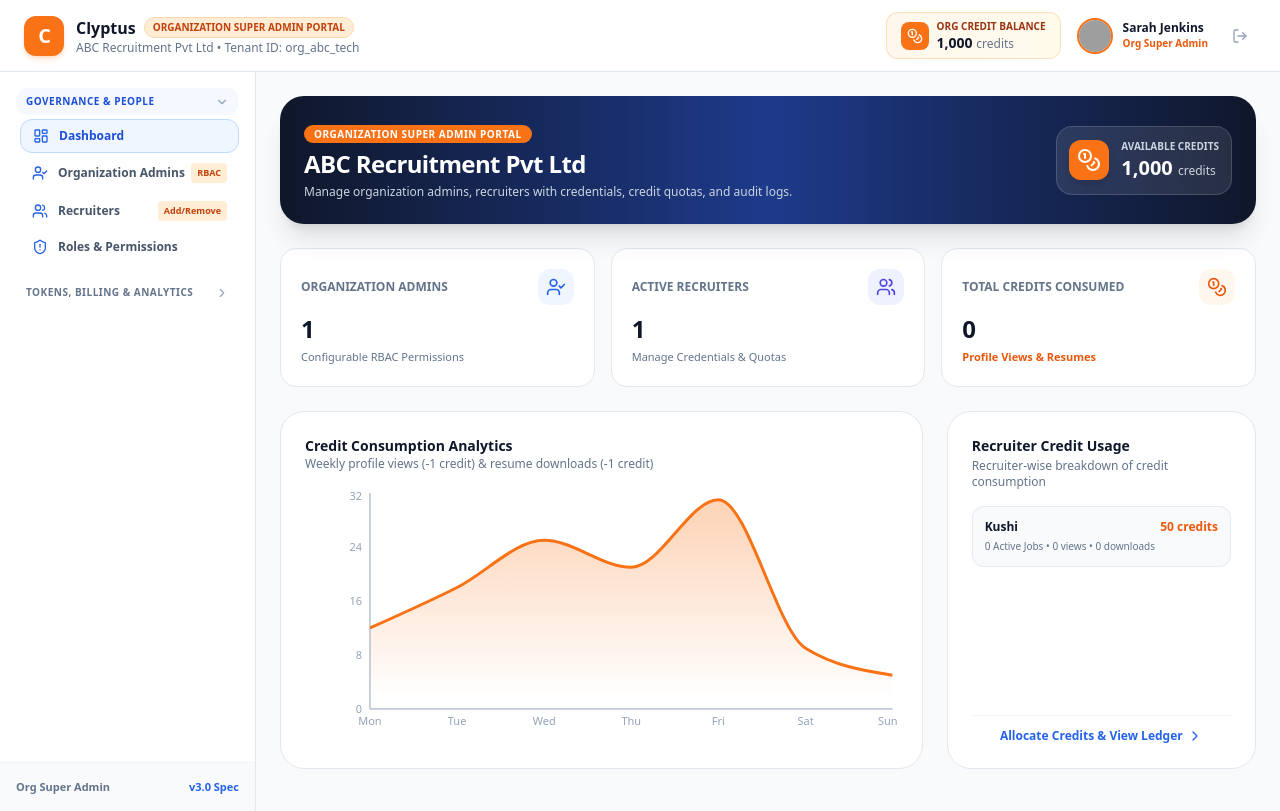
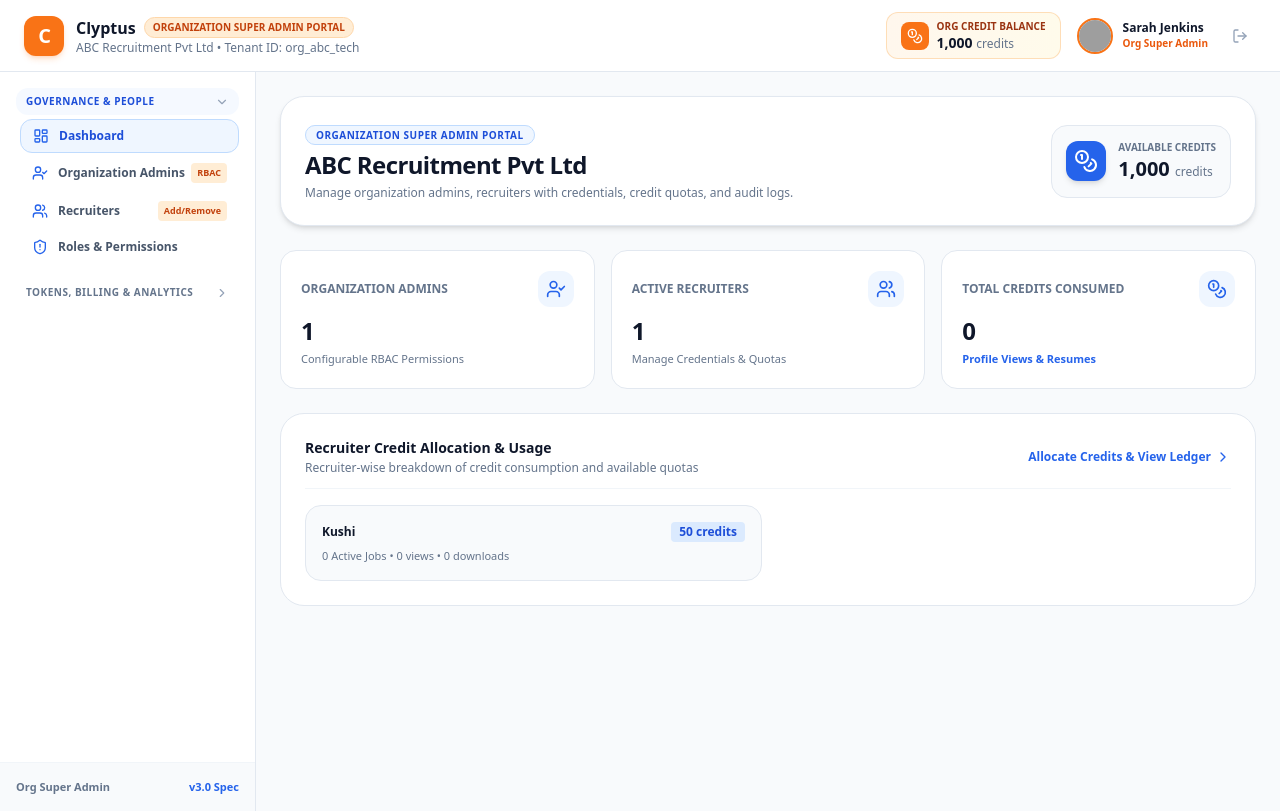
Before and after one commit to kushipeethani/clyptus-job-portal, a React (Vite) app in the folder job-portal-frontend/: page /organization-super-admin/dashboard in a window 1280 px wide. Built offline with nearby package versions, Linux system fonts and the light colour scheme; grey boxes are pictures that could not be loaded.

Commit message:
Convert Super Admin portal to clean white light theme, remove orange accents, and remove graph from Super Admin dashboard

```diff
--- a/job-portal-frontend/src/pages/organization-super-admin/AuditLogs.tsx
+++ b/job-portal-frontend/src/pages/organization-super-admin/AuditLogs.tsx
@@ -213,7 +213,7 @@
                     <div className="font-bold text-slate-900">{log.userName}</div>
                     <span className={`inline-block mt-0.5 px-2 py-0.5 rounded text-[9px] font-black ${
                       log.role === 'SUPER_ADMIN' ? 'bg-purple-100 text-purple-800' :
-                      log.role === 'ORGANIZATION_ADMIN' ? 'bg-blue-100 text-blue-800' : 'bg-orange-100 text-orange-800'
+                      log.role === 'ORGANIZATION_ADMIN' ? 'bg-blue-100 text-blue-800' : 'bg-indigo-100 text-indigo-800'
                     }`}>
                       {log.role}
                     </span>
--- a/job-portal-frontend/src/pages/organization-super-admin/Dashboard.tsx
+++ b/job-portal-frontend/src/pages/organization-super-admin/Dashboard.tsx
@@ -6,9 +6,9 @@
   ShieldCheck,
   ChevronRight,
   UserCheck,
-  CreditCard
+  CreditCard,
+  Building2
 } from 'lucide-react';
-import { ResponsiveContainer, AreaChart, Area, XAxis, YAxis, Tooltip } from 'recharts';
 import { OrganizationCreditAccount } from '../../types/clyptus.types';
 import { INITIAL_ADMINS, INITIAL_RECRUITERS, getStoreCreditAccount, getStoreRecruiters } from '../../store/clyptus.store';
 
@@ -16,16 +16,6 @@
   creditAccount: OrganizationCreditAccount;
   fetchCreditAccount?: () => void;
 }
-
-const analyticsData = [
-  { day: 'Mon', creditsConsumed: 12, candidateViews: 8, downloads: 4 },
-  { day: 'Tue', creditsConsumed: 18, candidateViews: 12, downloads: 6 },
-  { day: 'Wed', creditsConsumed: 25, candidateViews: 17, downloads: 8 },
-  { day: 'Thu', creditsConsumed: 21, candidateViews: 14, downloads: 7 },
-  { day: 'Fri', creditsConsumed: 31, candidateViews: 20, downloads: 11 },
-  { day: 'Sat', creditsConsumed: 9, candidateViews: 6, downloads: 3 },
-  { day: 'Sun', creditsConsumed: 5, candidateViews: 3, downloads: 2 },
-];
 
 export const OrgSuperAdminDashboard: React.FC = () => {
   const context = useOutletContext<ContextType>();
@@ -57,27 +47,27 @@
   return (
     <div className="space-y-6">
 
-      {/* Top Banner */}
-      <div className="bg-gradient-to-r from-slate-900 via-brand-blue-900 to-slate-900 rounded-3xl p-6 text-white shadow-xl relative overflow-hidden">
+      {/* Top White Banner */}
+      <div className="bg-white rounded-3xl p-6 text-slate-900 border border-slate-200 shadow-md relative overflow-hidden">
         <div className="flex flex-col md:flex-row md:items-center justify-between gap-4 relative z-10">
           <div className="space-y-1">
-            <span className="px-2.5 py-0.5 rounded-full text-[10px] font-black bg-brand-orange-500 text-white uppercase tracking-wider">
+            <span className="px-2.5 py-0.5 rounded-full text-[10px] font-black bg-blue-50 text-brand-blue-700 border border-blue-200 uppercase tracking-wider">
               Organization Super Admin Portal
             </span>
-            <h2 className="text-2xl font-extrabold tracking-tight">ABC Recruitment Pvt Ltd</h2>
-            <p className="text-xs text-slate-300">
+            <h2 className="text-2xl font-extrabold tracking-tight text-slate-900">ABC Recruitment Pvt Ltd</h2>
+            <p className="text-xs text-slate-500">
               Manage organization admins, recruiters with credentials, credit quotas, and audit logs.
             </p>
           </div>
 
-          <div className="flex items-center gap-3 bg-white/10 backdrop-blur-md p-3 rounded-2xl border border-white/15">
-            <div className="w-10 h-10 rounded-xl bg-brand-orange-500 text-white flex items-center justify-center shadow-lg">
+          <div className="flex items-center gap-3 bg-slate-50 p-3.5 rounded-2xl border border-slate-200">
+            <div className="w-10 h-10 rounded-xl bg-brand-blue-600 text-white flex items-center justify-center shadow-md">
               <Coins className="w-6 h-6" />
             </div>
             <div>
-              <div className="text-[10px] font-bold text-slate-300 uppercase">Available Credits</div>
-              <div className="text-xl font-extrabold text-white">
-                {liveAccount.balance.toLocaleString()} <span className="text-xs font-normal text-slate-300">credits</span>
+              <div className="text-[10px] font-bold text-slate-500 uppercase">Available Credits</div>
+              <div className="text-xl font-extrabold text-slate-900">
+                {liveAccount.balance.toLocaleString()} <span className="text-xs font-normal text-slate-500">credits</span>
               </div>
             </div>
           </div>
@@ -101,7 +91,7 @@
         <div className="bg-white p-5 rounded-2xl border border-slate-200 shadow-xs">
           <div className="flex items-center justify-between">
             <span className="text-xs font-bold text-slate-500 uppercase">Active Recruiters</span>
-            <div className="w-9 h-9 rounded-xl bg-indigo-50 text-indigo-600 flex items-center justify-center">
+            <div className="w-9 h-9 rounded-xl bg-blue-50 text-brand-blue-600 flex items-center justify-center">
               <Users className="w-5 h-5" />
             </div>
           </div>
@@ -112,64 +102,44 @@
         <div className="bg-white p-5 rounded-2xl border border-slate-200 shadow-xs">
           <div className="flex items-center justify-between">
             <span className="text-xs font-bold text-slate-500 uppercase">Total Credits Consumed</span>
-            <div className="w-9 h-9 rounded-xl bg-orange-50 text-brand-orange-600 flex items-center justify-center">
+            <div className="w-9 h-9 rounded-xl bg-blue-50 text-brand-blue-600 flex items-center justify-center">
               <Coins className="w-5 h-5" />
             </div>
           </div>
           <div className="text-2xl font-extrabold text-slate-900 mt-2">{liveAccount.totalConsumed}</div>
-          <div className="text-[11px] text-orange-600 font-semibold mt-1">Profile Views & Resumes</div>
+          <div className="text-[11px] text-brand-blue-600 font-semibold mt-1">Profile Views & Resumes</div>
         </div>
 
       </div>
 
-      {/* Credit Usage Analytics Chart & Recruiter Usage Breakdown */}
-      <div className="grid grid-cols-1 lg:grid-cols-3 gap-6">
-
-        <div className="lg:col-span-2 bg-white p-6 rounded-3xl border border-slate-200 shadow-xs space-y-4">
-          <div className="flex items-center justify-between">
+      {/* Recruiter Credit Usage Breakdown Section */}
+      <div className="bg-white p-6 rounded-3xl border border-slate-200 shadow-xs space-y-4">
+        <div className="flex items-center justify-between border-b border-slate-100 pb-3">
           <div>
-              <h3 className="font-bold text-slate-900 text-sm">Credit Consumption Analytics</h3>
-              <p className="text-xs text-slate-500">Weekly profile views (-1 credit) & resume downloads (-1 credit)</p>
+            <h3 className="font-extrabold text-slate-900 text-sm">Recruiter Credit Allocation & Usage</h3>
+            <p className="text-xs text-slate-500 mt-0.5">Recruiter-wise breakdown of credit consumption and available quotas</p>
           </div>
+          <button
+            onClick={() => navigate('/organization-super-admin/tokens')}
+            className="text-xs font-bold text-brand-blue-600 hover:text-brand-blue-800 flex items-center gap-1 cursor-pointer"
+          >
+            Allocate Credits & View Ledger <ChevronRight className="w-4 h-4" />
+          </button>
         </div>
 
-          <div className="h-64 w-full">
-            <ResponsiveContainer width="100%" height="100%">
-              <AreaChart data={analyticsData}>
-                <defs>
-                  <linearGradient id="colorCredits" x1="0" y1="0" x2="0" y2="1">
-                    <stop offset="5%" stopColor="#F97316" stopOpacity={0.3}/>
-                    <stop offset="95%" stopColor="#F97316" stopOpacity={0}/>
-                  </linearGradient>
-                </defs>
-                <XAxis dataKey="day" stroke="#94a3b8" fontSize={11} tickLine={false} />
-                <YAxis stroke="#94a3b8" fontSize={11} tickLine={false} />
-                <Tooltip />
-                <Area type="monotone" dataKey="creditsConsumed" stroke="#F97316" strokeWidth={3} fillOpacity={1} fill="url(#colorCredits)" />
-              </AreaChart>
-            </ResponsiveContainer>
-          </div>
-        </div>
-
-        {/* Recruiter-wise Credit Usage Breakdown */}
-        <div className="bg-white p-6 rounded-3xl border border-slate-200 shadow-xs flex flex-col justify-between">
-          <div>
-            <h3 className="font-bold text-slate-900 text-sm">Recruiter Credit Usage</h3>
-            <p className="text-xs text-slate-500 mt-0.5">Recruiter-wise breakdown of credit consumption</p>
-
-            <div className="mt-4 space-y-3">
+        <div className="grid grid-cols-1 md:grid-cols-2 gap-3">
           {recruitersList.map((rec) => {
             const avail = rec.remainingBalance !== undefined
               ? rec.remainingBalance
               : ((rec.allocatedCredits || 50) - (rec.totalCreditsUsed || 0));
 
             return (
-                  <div key={rec.id} className="p-3 bg-slate-50 rounded-xl border border-slate-200/80 space-y-1">
+              <div key={rec.id} className="p-4 bg-slate-50 rounded-2xl border border-slate-200 space-y-1.5">
                 <div className="flex items-center justify-between text-xs">
-                      <span className="font-bold text-slate-900">{rec.name}</span>
-                      <span className="font-extrabold text-brand-orange-600">{avail} credits</span>
+                  <span className="font-extrabold text-slate-900">{rec.name}</span>
+                  <span className="font-black px-2 py-0.5 rounded bg-blue-100 text-brand-blue-700">{avail} credits</span>
                 </div>
-                    <div className="flex justify-between text-[10px] text-slate-500">
+                <div className="flex justify-between text-[11px] text-slate-500 font-medium">
                   <span>{rec.activeJobsCount || 0} Active Jobs • {rec.profileViewsCount || 0} views • {rec.resumeDownloadsCount || 0} downloads</span>
                 </div>
               </div>
@@ -178,18 +148,6 @@
         </div>
       </div>
 
-          <div className="pt-3 border-t border-slate-100">
-            <button
-              onClick={() => navigate('/organization-super-admin/tokens')}
-              className="w-full text-xs font-bold text-brand-blue-600 hover:text-brand-blue-800 flex items-center justify-center gap-1"
-            >
-              Allocate Credits & View Ledger <ChevronRight className="w-4 h-4" />
-            </button>
-          </div>
-        </div>
-
-      </div>
-
     </div>
   );
 };
--- a/job-portal-frontend/src/pages/organization-super-admin/RolesPermissions.tsx
+++ b/job-portal-frontend/src/pages/organization-super-admin/RolesPermissions.tsx
@@ -46,7 +46,7 @@
       {/* Top Bar Header */}
       <div className="flex flex-col md:flex-row md:items-center justify-between gap-4">
         <div>
-          <span className="text-[11px] font-black uppercase tracking-widest text-orange-600 block mb-1">
+          <span className="text-[11px] font-black uppercase tracking-widest text-brand-blue-600 block mb-1">
             ACCESS CONTROL
           </span>
           <h1 className="text-2xl font-extrabold text-slate-900 tracking-tight">
@@ -59,7 +59,7 @@
 
         <button
           onClick={handleSaveChanges}
-          className="px-6 py-2.5 bg-orange-600 hover:bg-orange-700 text-white font-extrabold text-xs rounded-xl shadow-md shadow-orange-600/20 transition-all flex items-center gap-1.5 w-fit"
+          className="px-6 py-2.5 bg-brand-blue-600 hover:bg-brand-blue-700 text-white font-extrabold text-xs rounded-xl shadow-md transition-all flex items-center gap-1.5 w-fit cursor-pointer"
         >
           <span>Save changes</span>
         </button>
```
Also changed, not shown: job-portal-frontend/src/pages/organization-super-admin/CreditReports.tsx (+7 -7 lines), job-portal-frontend/src/pages/organization-super-admin/Interviews.tsx (+6 -6 lines), job-portal-frontend/src/pages/organization-super-admin/Login.tsx (+6 -6 lines), job-portal-frontend/src/pages/organization-super-admin/Offers.tsx (+7 -7 lines), job-portal-frontend/src/pages/organization-super-admin/RecruiterManagement.tsx (+12 -12 lines). Lines whose indentation alone changed are shown as unchanged.
